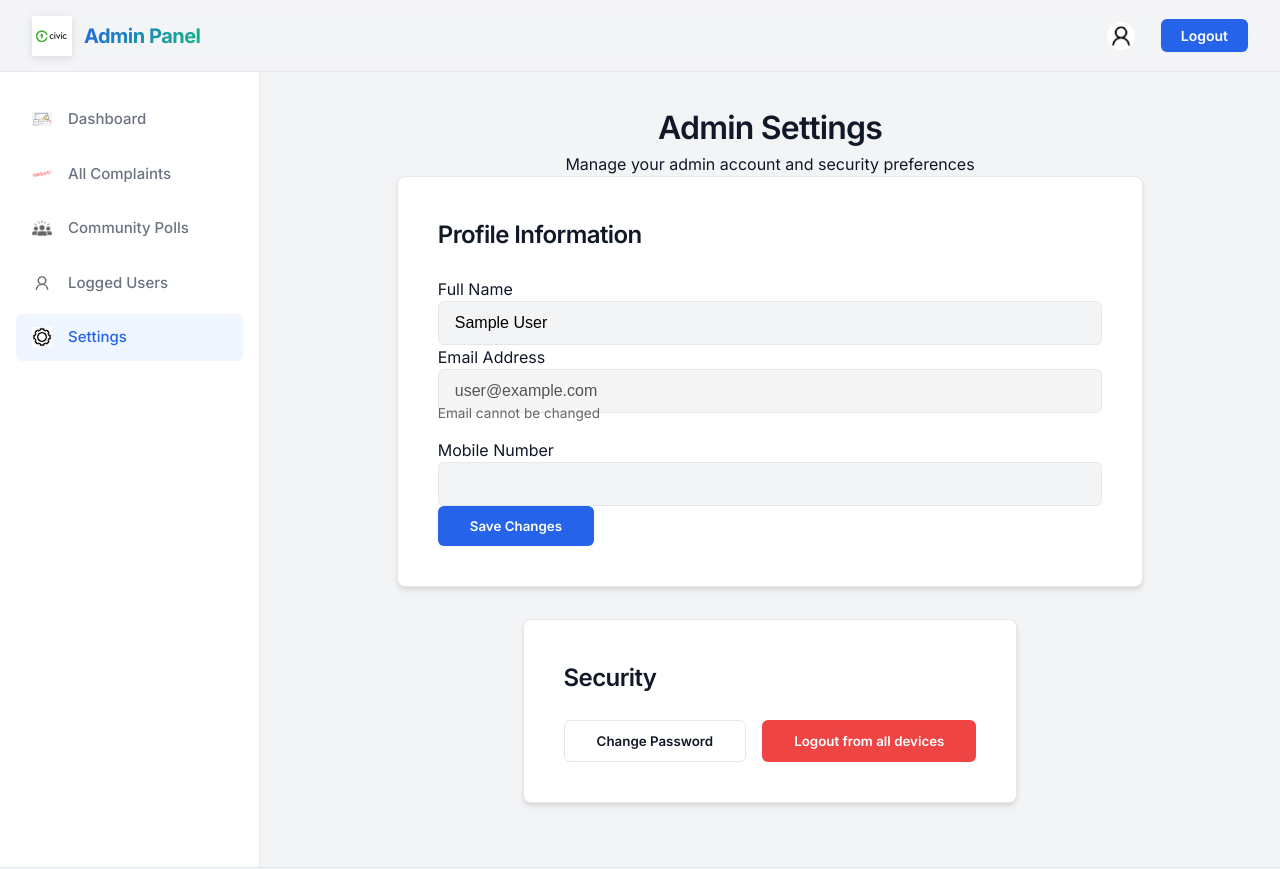
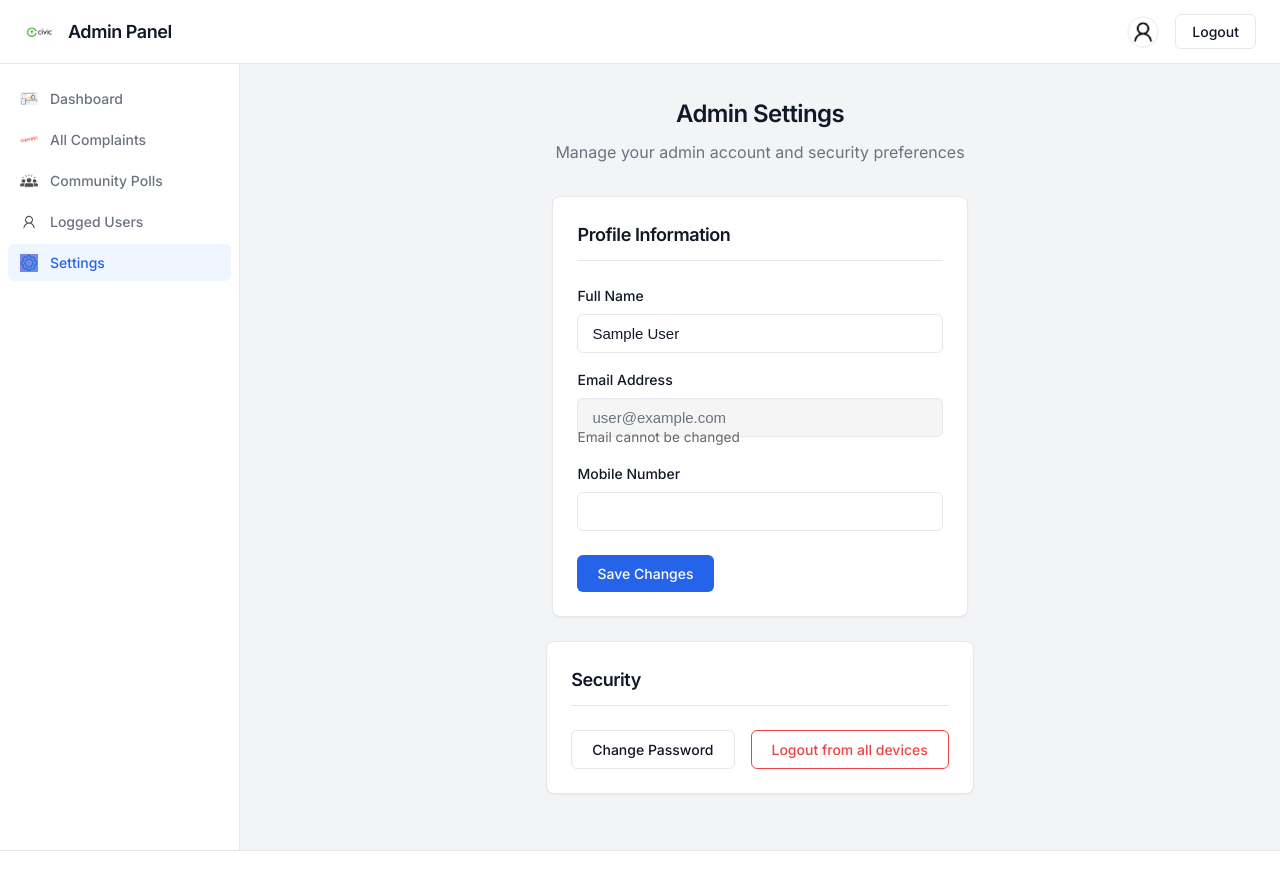
Before and after one commit to siddharthg-7/civictechplatform-main, a React (Vite) app: page /admin/settings in a window 1280 px wide. Shown: the top 869 px of the page. Built offline with nearby package versions, Linux system fonts and the light colour scheme; no server answers; the database is empty; sample sign-in values are in the browser's storage.

Commit message:
feat: Add admin authentication pages and dashboard with new layout and component styles.

```diff
--- a/src/styles/components/forms.css
+++ b/src/styles/components/forms.css
@@ -4,126 +4,141 @@
 
 .settings-page {
   width: 100%;
-  max-width: 900px;
+  max-width: 800px;
   margin: 0 auto;
+  padding: 2rem;
+}
+
+.settings-page h1 {
+  font-size: 1.5rem;
+  margin-bottom: 0.5rem;
+}
+
+.settings-subtitle {
+  color: var(--text-muted);
+  margin-bottom: 2rem;
 }
 
 .settings-card {
   background: white;
   border-radius: var(--radius-lg);
-  padding: 2.5rem;
-  box-shadow: var(--shadow-md);
+  padding: 1.5rem;
+  box-shadow: var(--shadow-sm);
   border: 1px solid var(--border);
-  margin-bottom: 2rem;
-  transition: var(--transition);
+  margin-bottom: 1.5rem;
 }
 
-.settings-card:hover {
-  box-shadow: var(--shadow-lg);
+.settings-card h2 {
+  font-size: 1.125rem;
+  margin-bottom: 1.5rem;
+  padding-bottom: 0.75rem;
+  border-bottom: 1px solid var(--border);
 }
 
-.settings-card h2,
-.settings-card h3 {
-  font-size: 1.5rem;
-  margin-bottom: 1.5rem;
+.settings-card label {
+  display: block;
+  font-size: 0.875rem;
+  font-weight: 500;
   color: var(--text-main);
-  font-family: var(--font-heading);
+  margin-bottom: 0.5rem;
+  margin-top: 1rem;
 }
 
-.settings-group {
-  margin-bottom: 1.5rem;
-  display: flex;
-  flex-direction: column;
-  gap: 0.5rem;
+.settings-card label:first-of-type {
+  margin-top: 0;
 }
 
-.settings-group label {
-  font-size: 0.875rem;
-  font-weight: 600;
-  color: var(--text-muted);
+.settings-card input[type="text"],
+.settings-card input[type="email"],
+.settings-card input[type="password"] {
+  width: 100%;
+  padding: 0.625rem 0.875rem;
+  border-radius: var(--radius-md);
+  border: 1px solid var(--border);
+  background: var(--bg-card);
+  font-size: 0.9375rem;
+  color: var(--text-main);
+  transition: all 0.2s;
 }
 
-.settings-group input,
-.settings-card input[type="text"],
-.settings-card input[type="email"] {
-  width: 100%;
-  padding: 0.75rem 1rem;
-  border-radius: var(--radius-md);
-  border: 1px solid var(--border);
-  background: var(--bg-main);
-  font-size: 1rem;
-  transition: var(--transition);
-}
-
-.settings-group input:focus,
 .settings-card input:focus {
   outline: none;
   border-color: var(--primary);
-  background: white;
-  box-shadow: 0 0 0 4px var(--primary-light);
+  box-shadow: 0 0 0 2px var(--primary-light);
+}
+
+.settings-card input:disabled {
+  background-color: var(--bg-main);
+  cursor: not-allowed;
+  color: var(--text-muted);
 }
 
 /* ===============================
    BUTTONS
 ================================ */
-.primary-btn,
-.settings-primary {
-  padding: 0.75rem 2rem;
+.primary-btn {
+  padding: 0.625rem 1.25rem;
   background: var(--primary);
   color: white;
   border-radius: var(--radius-md);
-  font-weight: 600;
-  box-shadow: var(--shadow-sm);
+  font-weight: 500;
+  font-size: 0.875rem;
+  margin-top: 1.5rem;
+  cursor: pointer;
 }
 
-.primary-btn:hover,
-.settings-primary:hover {
+.primary-btn:hover {
   background: var(--primary-hover);
-  transform: translateY(-1px);
-  box-shadow: var(--shadow-md);
 }
 
 .secondary-btn {
-  padding: 0.75rem 2rem;
+  padding: 0.625rem 1.25rem;
   background: white;
   border: 1px solid var(--border);
   border-radius: var(--radius-md);
-  font-weight: 600;
+  font-weight: 500;
   color: var(--text-main);
+  font-size: 0.875rem;
+  cursor: pointer;
 }
 
 .secondary-btn:hover {
   background: var(--bg-main);
-  border-color: var(--text-muted);
+  border-color: #d1d5db;
 }
 
 .danger-btn {
-  padding: 0.75rem 2rem;
-  background: var(--danger);
-  color: white;
+  padding: 0.625rem 1.25rem;
+  background: white;
+  color: var(--danger);
+  border: 1px solid var(--danger);
   border-radius: var(--radius-md);
-  font-weight: 600;
+  font-weight: 500;
+  font-size: 0.875rem;
+  cursor: pointer;
 }
 
 .danger-btn:hover {
-  background: var(--danger-hover);
-  transform: translateY(-1px);
+  background: var(--danger);
+  color: white;
 }
 
 .security-actions {
   display: flex;
   gap: 1rem;
   flex-wrap: wrap;
+  align-items: center;
 }
 
 @media (max-width: 640px) {
   .settings-card {
-    padding: 1.5rem;
+    padding: 1rem;
   }
 
   .primary-btn,
   .secondary-btn,
   .danger-btn {
     width: 100%;
+    text-align: center;
   }
 }
--- a/src/styles/layout/navbar.css
+++ b/src/styles/layout/navbar.css
@@ -1,17 +1,14 @@
 .navbar {
-  height: 72px;
-  background: var(--glass-bg);
-  backdrop-filter: blur(12px);
-  -webkit-backdrop-filter: blur(12px);
+  height: 64px;
+  background: white;
   display: flex;
   align-items: center;
   justify-content: space-between;
-  padding: 0 2rem;
+  padding: 0 1.5rem;
   border-bottom: 1px solid var(--border);
   position: sticky;
   top: 0;
-  z-index: 1000;
-  transition: var(--transition);
+  z-index: 50;
 }
 
 .navbar-left {
@@ -21,40 +18,36 @@
 }
 
 .navbar-logo {
-  width: 40px;
-  height: 40px;
-  filter: drop-shadow(0 2px 4px rgba(0, 0, 0, 0.1));
+  width: 32px;
+  height: 32px;
 }
 
 .navbar-left h3 {
-  font-size: 1.25rem;
-  font-weight: 700;
-  background: linear-gradient(135deg, var(--primary), var(--secondary));
-  -webkit-background-clip: text;
-  background-clip: text;
-  -webkit-text-fill-color: transparent;
+  font-size: 1.125rem;
+  font-weight: 600;
+  color: var(--text-main);
 }
 
 .navbar-search {
   display: flex;
   align-items: center;
   background: var(--bg-main);
-  padding: 0.5rem 1rem;
-  border-radius: var(--radius-full);
+  padding: 0.5rem 0.75rem;
+  border-radius: var(--radius-md);
   width: 100%;
-  max-width: 400px;
-  border: 1px solid var(--border);
+  max-width: 320px;
+  border: 1px solid transparent;
   transition: var(--transition);
 }
 
 .navbar-search:focus-within {
+  background: white;
   border-color: var(--primary);
-  box-shadow: 0 0 0 3px var(--primary-light);
-  background: white;
+  box-shadow: 0 0 0 2px var(--primary-light);
 }
 
 .navbar-search img {
-  width: 18px;
+  width: 16px;
   opacity: 0.5;
   margin-right: 0.5rem;
 }
@@ -71,7 +64,7 @@
 .navbar-right {
   display: flex;
   align-items: center;
-  gap: 1.5rem;
+  gap: 1rem;
 }
 
 .navbar-usericon {
@@ -79,29 +72,23 @@
   height: 32px;
   border-radius: var(--radius-full);
   cursor: pointer;
-  transition: var(--transition);
-  border: 2px solid transparent;
-}
-
-.navbar-usericon:hover {
-  transform: scale(1.1);
-  border-color: var(--primary);
+  background-color: var(--bg-main);
+  padding: 2px;
 }
 
 .navbar-right button {
-  background: var(--primary);
-  color: white;
-  padding: 0.5rem 1.25rem;
+  background: white;
+  color: var(--text-main);
+  border: 1px solid var(--border);
+  padding: 0.5rem 1rem;
   border-radius: var(--radius-md);
-  font-weight: 600;
+  font-weight: 500;
   font-size: 0.875rem;
-  box-shadow: var(--shadow-sm);
 }
 
 .navbar-right button:hover {
-  background: var(--primary-hover);
-  transform: translateY(-1px);
-  box-shadow: var(--shadow-md);
+  background: var(--bg-main);
+  border-color: #d1d5db;
 }
 
 @media (max-width: 768px) {
--- a/src/styles/layout/sidebar.css
+++ b/src/styles/layout/sidebar.css
@@ -1,11 +1,11 @@
 .sidebar {
-  width: 260px;
+  width: 240px;
   background: white;
-  min-height: calc(100vh - 72px);
-  padding: 1.5rem 1rem;
+  min-height: calc(100vh - 64px);
+  padding: 1rem 0.5rem;
   border-right: 1px solid var(--border);
   position: sticky;
-  top: 72px;
+  top: 64px;
   display: flex;
   flex-direction: column;
 }
@@ -14,38 +14,32 @@
   list-style: none;
   display: flex;
   flex-direction: column;
-  gap: 0.5rem;
+  gap: 0.25rem;
 }
 
 .sidebar-menu li {
   display: flex;
   align-items: center;
-  gap: 1rem;
-  padding: 0.75rem 1rem;
+  gap: 0.75rem;
+  padding: 0.5rem 0.75rem;
   border-radius: var(--radius-md);
   cursor: pointer;
-  font-size: 0.9375rem;
+  font-size: 0.875rem;
   font-weight: 500;
   color: var(--text-muted);
-  transition: var(--transition);
+  transition: all 0.1s ease-in-out;
 }
 
 .sidebar-menu li img {
-  width: 20px;
-  height: 20px;
+  width: 18px;
+  height: 18px;
   object-fit: contain;
-  opacity: 0.6;
-  transition: var(--transition);
+  opacity: 0.7;
 }
 
 .sidebar-menu li:hover {
   background: var(--bg-main);
-  color: var(--primary);
-}
-
-.sidebar-menu li:hover img {
-  opacity: 1;
-  transform: translateX(2px);
+  color: var(--text-main);
 }
 
 .sidebar-menu li.active {
@@ -55,14 +49,14 @@
 
 .sidebar-menu li.active img {
   opacity: 1;
-  filter: none;
-  /* Removed invert since bg is now light */
+  filter: invert(36%) sepia(68%) saturate(3087%) hue-rotate(203deg) brightness(92%) contrast(92%);
+  /* Approximating blue-600 */
 }
 
 @media (max-width: 1024px) {
   .sidebar {
-    width: 80px;
-    padding: 1.5rem 0.5rem;
+    width: 64px;
+    padding: 1rem 0.25rem;
   }
 
   .sidebar-menu li span {
@@ -71,6 +65,6 @@
 
   .sidebar-menu li {
     justify-content: center;
-    padding: 1rem;
+    padding: 0.75rem;
   }
 }
--- a/src/styles/pages/dashboard.css
+++ b/src/styles/pages/dashboard.css
@@ -16,7 +16,7 @@
 /* ---------- MAIN CONTENT ---------- */
 .dashboard-content {
   flex: 1;
-  padding: 2rem 3rem;
+  padding: 2rem;
   display: flex;
   flex-direction: column;
   align-items: center;
@@ -25,55 +25,48 @@
 
 .dashboard-inner {
   width: 100%;
-  max-width: 1200px;
+  max-width: 1100px;
+  /* Slightly narrower for better readability */
   display: flex;
   flex-direction: column;
-  gap: 2.5rem;
+  gap: 2rem;
 }
 
-/* ---------- BIG ADVERTISEMENT ---------- */
+/* ---------- BANNER / ADVERTISEMENT ---------- */
+/* Renamed to banner for more professional feel */
 .dashboard-ad {
   width: 100%;
-  height: 300px;
+  height: 240px;
+  /* Reduced height */
   border-radius: var(--radius-lg);
   overflow: hidden;
-  box-shadow: var(--shadow-lg);
+  box-shadow: var(--shadow-md);
   position: relative;
-  background: var(--primary-light);
-}
-
-.dashboard-ad::after {
-  content: '';
-  position: absolute;
-  inset: 0;
-  background: linear-gradient(to top, rgba(0, 0, 0, 0.4), transparent);
+  background: white;
+  border: 1px solid var(--border);
 }
 
 .dashboard-ad img {
   width: 100%;
   height: 100%;
   object-fit: cover;
-  transition: transform 1s ease;
-}
-
-.dashboard-ad:hover img {
-  transform: scale(1.05);
 }
 
 /* ---------- CONTENT SECTION ---------- */
 .dashboard-section {
-  padding: 2.5rem;
-  background: var(--bg-card);
+  padding: 2rem;
+  background: white;
   border-radius: var(--radius-lg);
-  box-shadow: var(--shadow-md);
+  box-shadow: var(--shadow-sm);
   border: 1px solid var(--border);
 }
 
 .dashboard-section h2 {
-  font-size: 1.75rem;
+  font-size: 1.5rem;
+  font-weight: 600;
   margin-bottom: 0.5rem;
   color: var(--text-main);
-  letter-spacing: -0.025em;
+  letter-spacing: -0.01em;
 }
 
 .dashboard-section p {
@@ -85,56 +78,36 @@
 /* ---------- STAT CARDS ---------- */
 .dashboard-cards {
   display: grid;
-  grid-template-columns: repeat(auto-fit, minmax(240px, 1fr));
+  grid-template-columns: repeat(auto-fit, minmax(220px, 1fr));
   gap: 1.5rem;
 }
 
 .dashboard-card {
-  background: white;
+  background: var(--bg-main);
+  /* Light contrast against white card */
   border-radius: var(--radius-md);
-  padding: 2rem;
+  padding: 1.5rem;
   text-align: center;
   border: 1px solid var(--border);
-  transition: var(--transition);
-  position: relative;
-  overflow: hidden;
-}
-
-.dashboard-card::before {
-  content: '';
-  position: absolute;
-  top: 0;
-  left: 0;
-  width: 4px;
-  height: 100%;
-  background: var(--primary);
-}
-
-.dashboard-card:nth-child(2)::before {
-  background: var(--secondary);
-}
-
-.dashboard-card:nth-child(3)::before {
-  background: var(--accent);
+  transition: all 0.2s ease;
 }
 
 .dashboard-card:hover {
-  transform: translateY(-4px);
-  box-shadow: var(--shadow-lg);
-  border-color: var(--primary-light);
+  transform: translateY(-2px);
+  border-color: #d1d5db;
 }
 
 .dashboard-card h3 {
-  font-size: 2.5rem;
+  font-size: 2rem;
+  font-weight: 700;
   color: var(--text-main);
   margin-bottom: 0.25rem;
-  font-family: var(--font-heading);
 }
 
 .dashboard-card p {
-  font-size: 0.875rem;
+  font-size: 0.75rem;
   color: var(--text-muted);
-  font-weight: 600;
+  font-weight: 500;
   text-transform: uppercase;
   letter-spacing: 0.05em;
   margin-bottom: 0;
@@ -143,7 +116,7 @@
 /* ---------- COMPLAINTS GRID ---------- */
 .complaints-grid {
   display: grid;
-  grid-template-columns: repeat(auto-fill, minmax(300px, 1fr));
+  grid-template-columns: repeat(auto-fill, minmax(320px, 1fr));
   gap: 1.5rem;
 }
 
@@ -152,18 +125,21 @@
   border-radius: var(--radius-md);
   overflow: hidden;
   border: 1px solid var(--border);
-  transition: var(--transition);
+  transition: all 0.2s ease;
+  box-shadow: var(--shadow-sm);
 }
 
 .complaint-card:hover {
-  transform: translateY(-4px);
-  box-shadow: var(--shadow-lg);
+  transform: translateY(-2px);
+  box-shadow: var(--shadow-md);
+  border-color: #d1d5db;
 }
 
 .complaint-image {
   width: 100%;
-  height: 200px;
+  height: 180px;
   object-fit: cover;
+  border-bottom: 1px solid var(--border);
 }
 
 .complaint-body {
@@ -176,21 +152,25 @@
   gap: 0.5rem;
   font-size: 0.875rem;
   color: var(--text-muted);
-  margin-top: 0.5rem;
+  margin-top: 0.75rem;
 }
 
 .resolved-badge {
-  display: flex;
+  display: inline-flex;
   align-items: center;
-  gap: 0.25rem;
-  color: var(--secondary);
-  font-weight: 700;
+  gap: 0.375rem;
+  color: var(--success);
+  font-weight: 600;
   font-size: 0.875rem;
   margin-top: 1rem;
+  background-color: #f0fdf4;
+  padding: 0.25rem 0.75rem;
+  border-radius: 99px;
+  border: 1px solid #bbf7d0;
 }
 
 @media (max-width: 768px) {
   .dashboard-content {
-    padding: 1.5rem;
+    padding: 1rem;
   }
 }
```
Also changed, not shown: src/admin/pages/AdminDashboard.jsx (+13 -31 lines), src/admin/pages/AdminForgot.jsx (+14 -9 lines), src/admin/pages/AdminLogin.jsx (+19 -18 lines), src/admin/pages/AdminSignup.jsx (+21 -43 lines), src/admin/styles/admin.css (+76 -54 lines), src/styles/layout/footer.css (+13 -7 lines).
